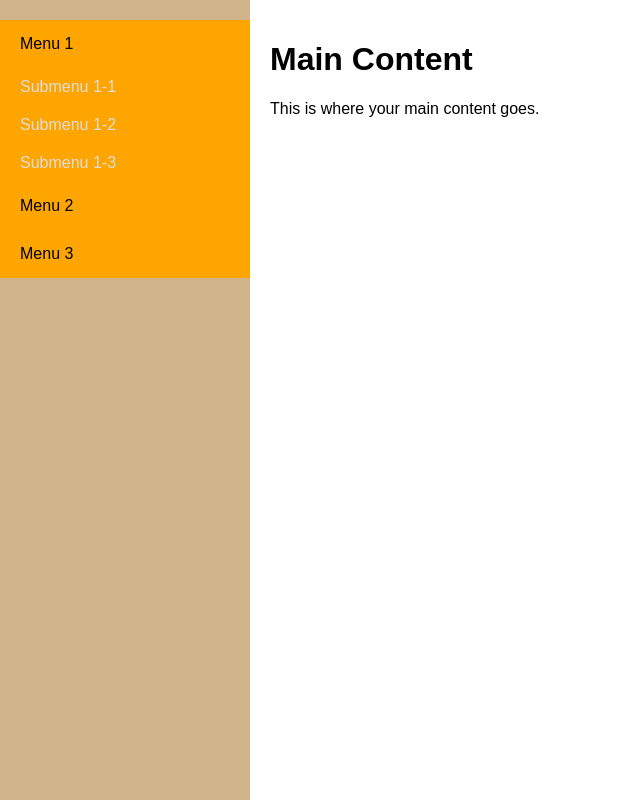
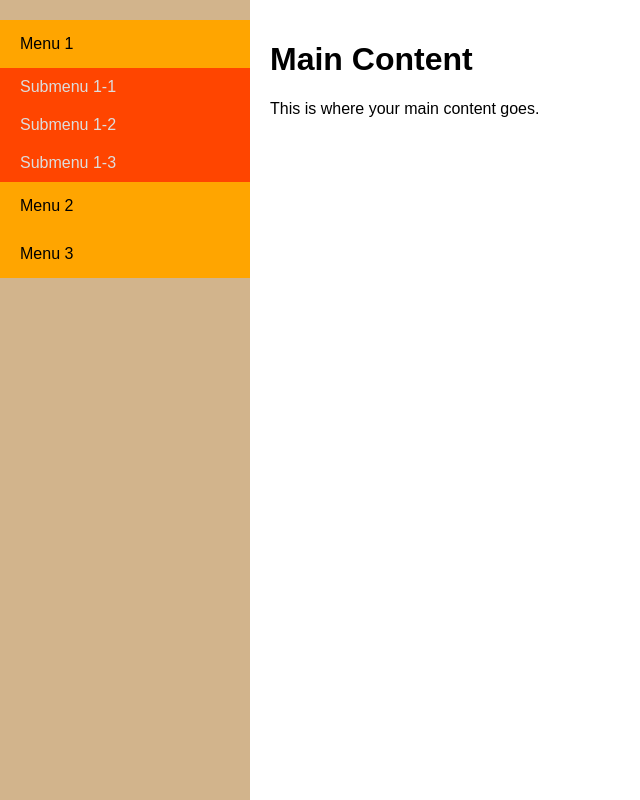
Before and after one commit to hpatel3747/hpatel3747.github.io, a plain HTML site: page index.html in a window 1280 px wide. Both pictures are taken after a click on the button "Menu 1". Shown: the whole page, without its empty margins (0-640 px from the left). Drawn offline with Linux system fonts and the light colour scheme.

Commit message:
Documentation

```diff
--- a/index.html
+++ b/index.html
@@ -42,7 +42,7 @@
         .submenu {
             display: none;
             padding-left: 20px;
-            background-color: #FFA500;
+            background-color: #FF4500;
         }
 
         .submenu a {
```
